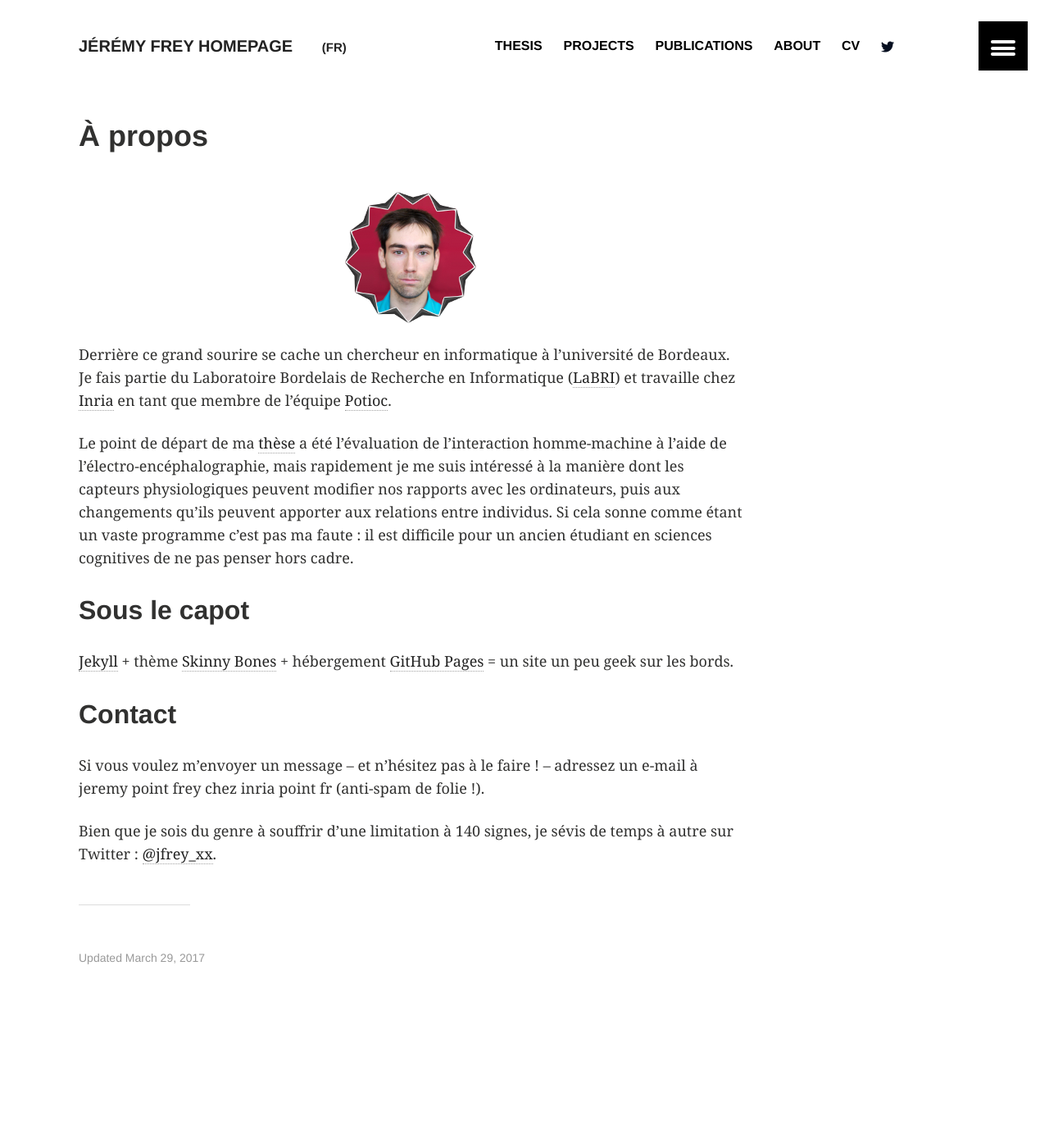
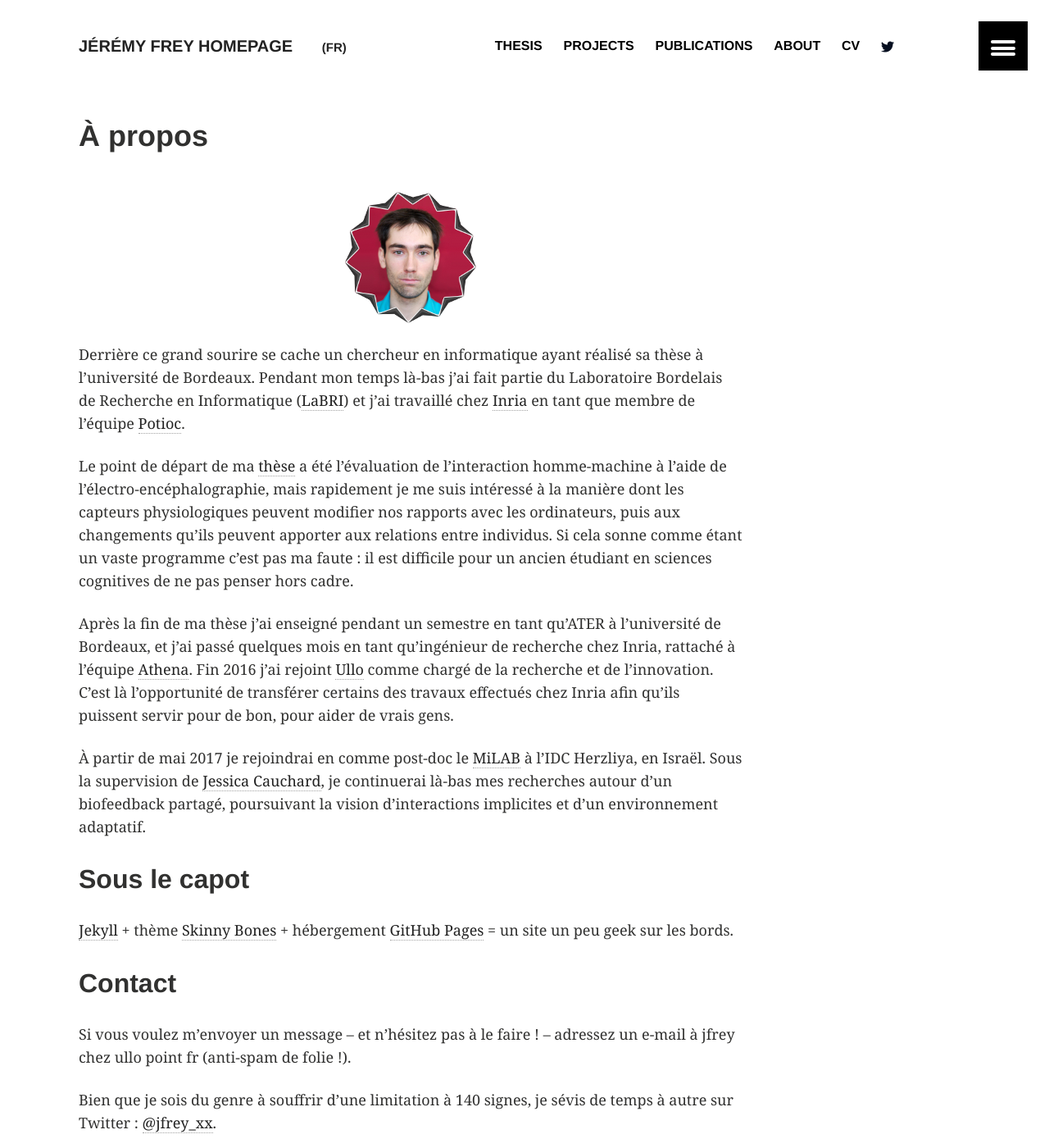
Before and after one commit to jfrey-xx/jfrey-xx.github.io, a Jekyll site: the page built from _pages/fr/a-propos.md, in a window 1280 px wide and 1400 px high. Shown: the whole window at 82% size. Built offline with Jekyll 4.4.1, drawn with Linux system fonts in a browser that asks for light colours.

Commit message:
Update contact info for FR

```diff
--- a/_pages/fr/a-propos.md
+++ b/_pages/fr/a-propos.md
@@ -4,9 +4,13 @@ title: "À propos"
 
 ![{{ site.owner.name }}]({{ site.url }}/images/{{ site.owner.avatar }})
 
-Derrière ce grand sourire se cache un chercheur en informatique à l'université de Bordeaux. Je fais partie du Laboratoire Bordelais de Recherche en Informatique ([LaBRI](http://www.labri.fr)) et travaille chez [Inria](http://www.inria.fr/) en tant que membre de l'équipe [Potioc](https://team.inria.fr/potioc/fr/).
+Derrière ce grand sourire se cache un chercheur en informatique ayant réalisé sa thèse à l'université de Bordeaux. Pendant mon temps là-bas j'ai fait partie du Laboratoire Bordelais de Recherche en Informatique ([LaBRI](http://www.labri.fr)) et j'ai travaillé chez [Inria](http://www.inria.fr/) en tant que membre de l'équipe [Potioc](https://team.inria.fr/potioc/fr/).
 
 Le point de départ de ma [thèse]({{ site.url }}/fr/these/) a été l'évaluation de l'interaction homme-machine à l'aide de l'électro-encéphalographie, mais rapidement je me suis intéressé à la manière dont les capteurs physiologiques peuvent modifier nos rapports avec les ordinateurs, puis aux changements qu'ils peuvent apporter aux relations entre individus. Si cela sonne comme étant un vaste programme c'est pas ma faute : il est difficile pour un ancien étudiant en sciences cognitives de ne pas penser hors cadre.
+
+Après la fin de ma thèse j'ai enseigné pendant un semestre en tant qu'ATER à l'université de Bordeaux, et j'ai passé quelques mois en tant qu'ingénieur de recherche chez Inria, rattaché à l'équipe [Athena](https://team.inria.fr/athena/fr/). Fin 2016 j'ai rejoint [Ullo](http://ullo.fr) comme chargé de la recherche et de l'innovation. C'est là l'opportunité de transférer certains des travaux effectués chez Inria afin qu'ils puissent servir pour de bon, pour aider de vrais gens.
+
+À partir de mai 2017 je rejoindrai en comme post-doc le [MiLAB](http://milab.idc.ac.il/) à l'IDC Herzliya, en Israël. Sous la supervision de [Jessica Cauchard](http://www.jessicacauchard.com/), je continuerai là-bas mes recherches autour d'un biofeedback partagé, poursuivant la vision d'interactions implicites et d'un environnement adaptatif.
 
 ## Sous le capot
 
@@ -14,6 +18,6 @@ Le point de départ de ma [thèse]({{ site.url }}/fr/these/) a été l'évaluati
 
 ## Contact
 
-Si vous voulez m'envoyer un message -- et n'hésitez pas à le faire ! -- adressez un e-mail à jeremy point frey chez inria point fr (anti-spam de folie !).
+Si vous voulez m'envoyer un message -- et n'hésitez pas à le faire ! -- adressez un e-mail à jfrey chez ullo point fr (anti-spam de folie !).
 
 Bien que je sois du genre à souffrir d'une limitation à 140 signes, je sévis de temps à autre sur Twitter : [@jfrey_xx](https://twitter.com/jfrey_xx).
```
Also changed, not shown: _pages/about.md (+2 -2 lines).
